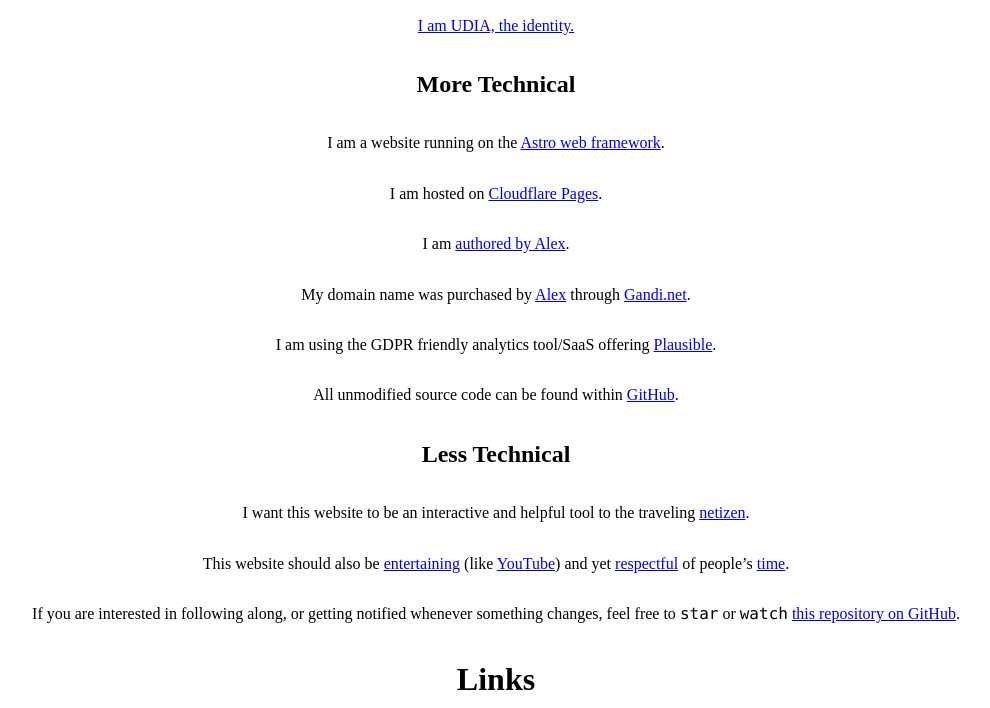
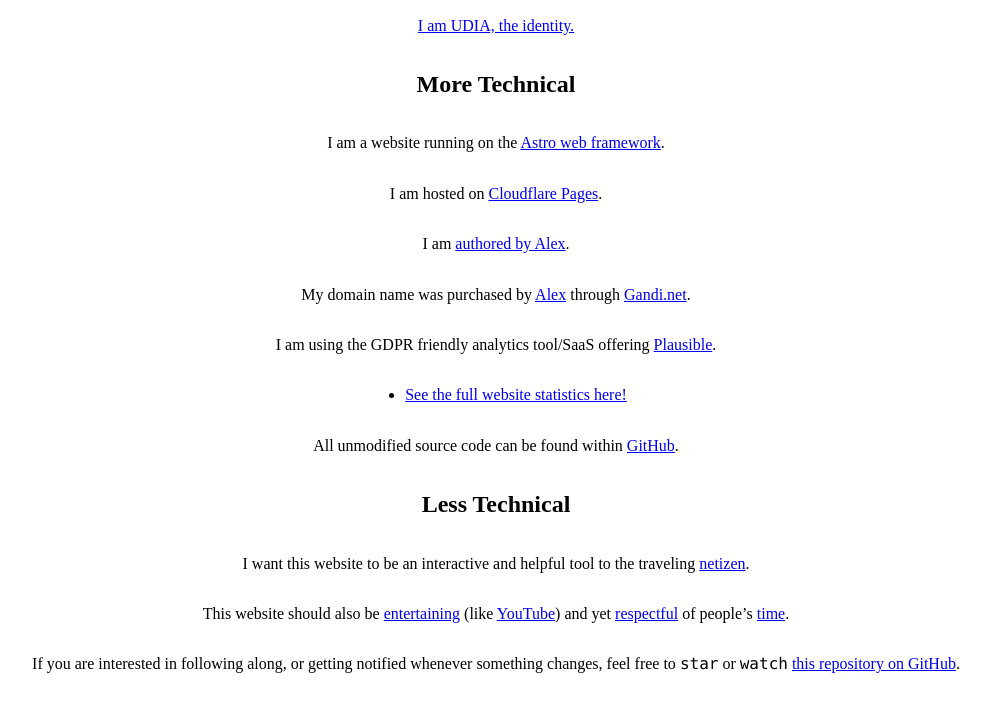
Before and after one commit to udiaca/u0.vc, an Astro site: page /en/identity in a window 1280 px wide. Shown: the part 79-787 px from the top of the page, without its empty margins (144-1134 px from the left). Built offline with nearby package versions, Linux system fonts and the light colour scheme; Astro itself is replaced by a stand-in of ours.

Commit message:
Link directly to plausible dashboard

```diff
--- a/src/pages/en/identity.md
+++ b/src/pages/en/identity.md
@@ -17,6 +17,8 @@
 
 I am using the GDPR friendly analytics tool/SaaS offering [Plausible](https://plausible.io).
 
+- [See the full website statistics here!](https://plausible.io/u0.vc)
+
 All unmodified source code can be found within [GitHub](https://github.com/udiaca/u0.vc).
 
 ## Less Technical
```
